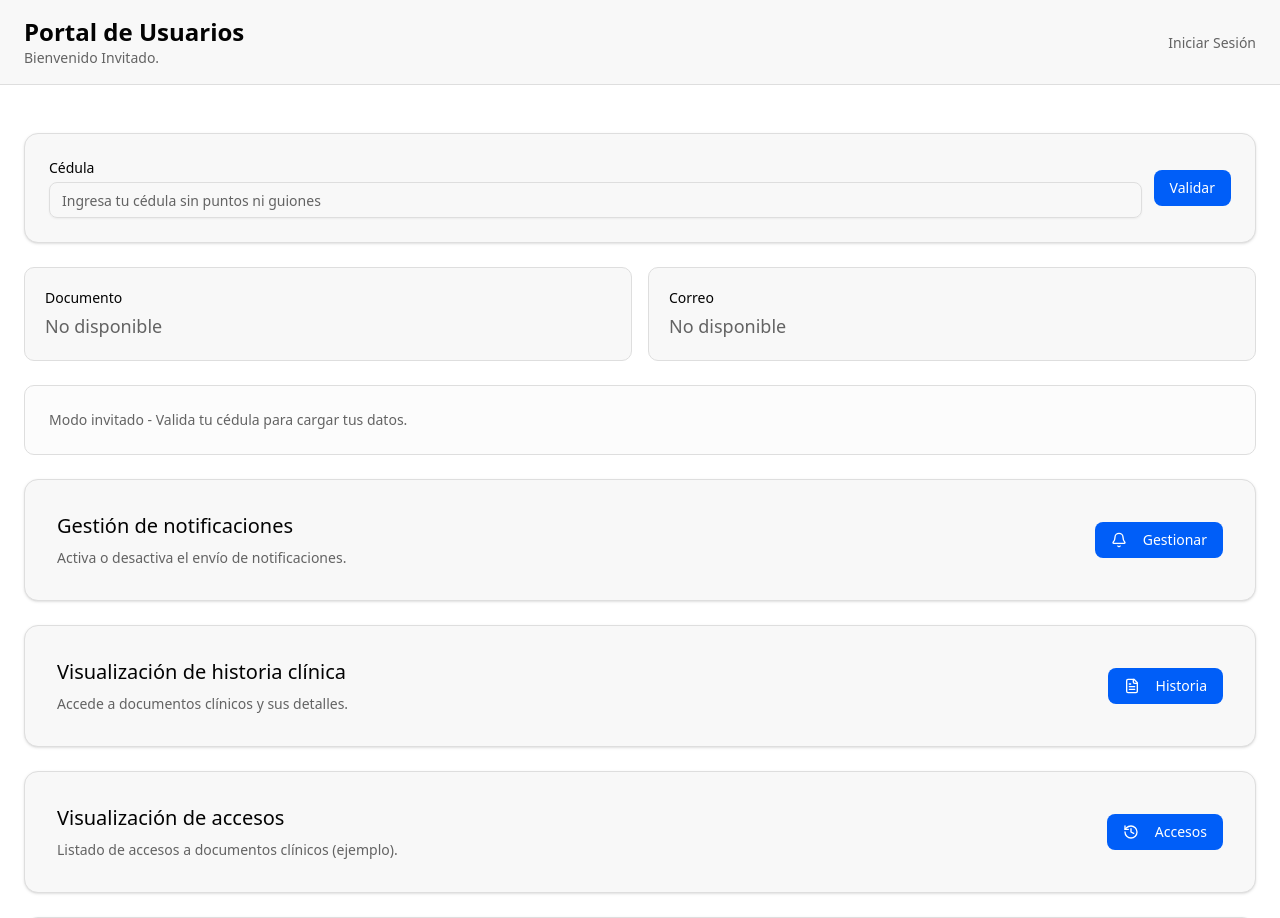
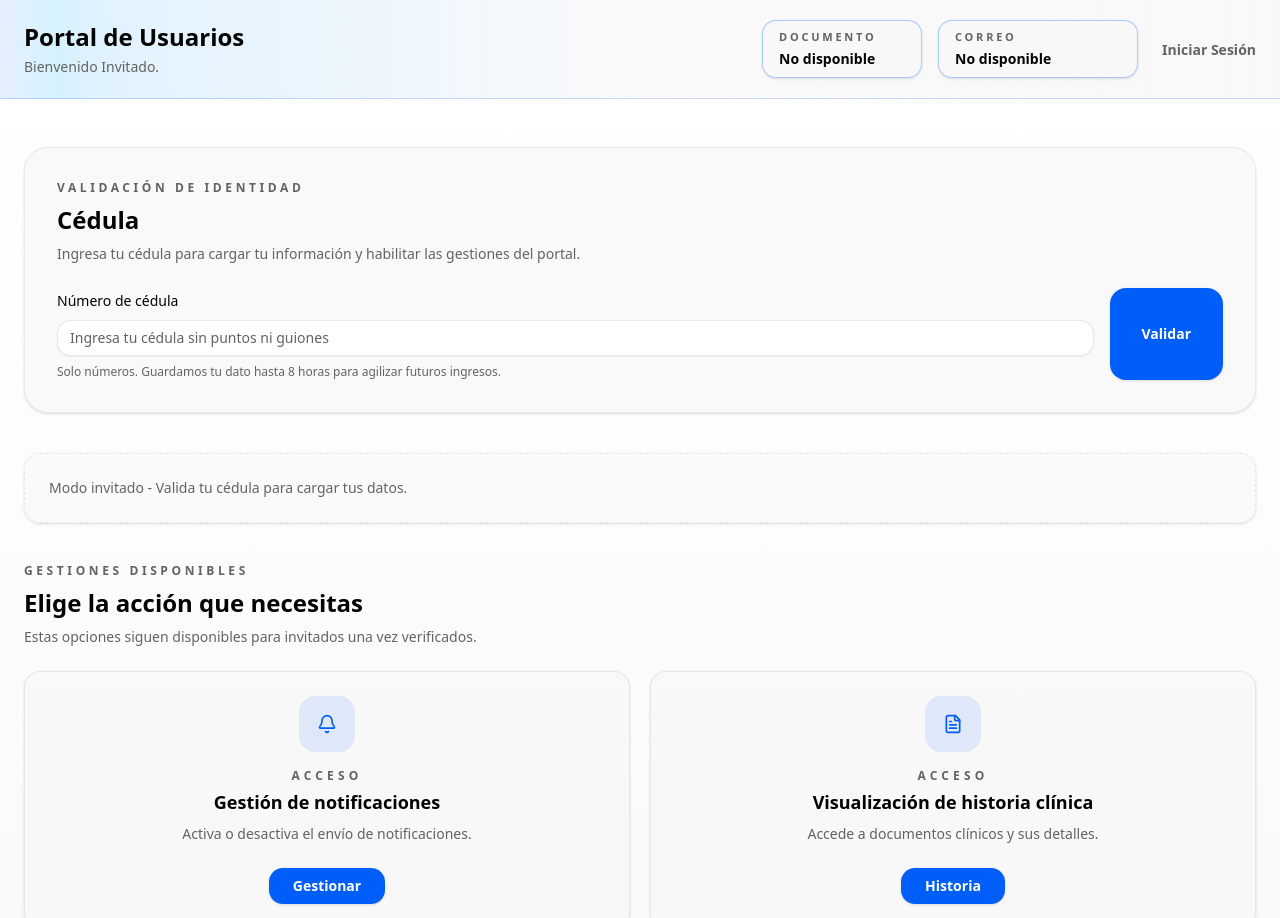
Before and after one commit to JoaquinCampo/portal-usuarios, a Next.js app: page /home in a window 1280 px wide. Shown: the top 918 px of the page. Built offline with nearby package versions, Linux system fonts and the light colour scheme; no server answers.

Commit message:
improve front

```diff
--- a/src/app/_components/app-header.tsx
+++ b/src/app/_components/app-header.tsx
@@ -1,3 +1,5 @@
+"use client";
+
 import type { ReactNode } from "react";
 import Link from "next/link";
 
@@ -6,6 +8,10 @@ interface AppHeaderProps {
   subtitle?: string;
   rightSlot?: ReactNode;
   homeHref?: string;
+  contactInfo?: {
+    document?: string | null;
+    email?: string | null;
+  };
 }
 
 export function AppHeader({
@@ -13,15 +19,19 @@ export function AppHeader({
   subtitle,
   rightSlot,
   homeHref = "/home",
+  contactInfo,
 }: AppHeaderProps) {
+  const documentValue = contactInfo?.document?.trim();
+  const emailValue = contactInfo?.email?.trim();
+
   return (
-    <header className="border-b border-border bg-card">
-      <div className="container mx-auto flex items-center justify-between px-6 py-4">
-        <div>
+    <header className="border-b border-primary/20 bg-gradient-to-r from-primary/10 via-card/80 to-card">
+      <div className="container mx-auto flex flex-col gap-4 px-6 py-5 md:flex-row md:items-center md:justify-between">
+        <div className="space-y-1">
           <h1 className="text-2xl font-semibold text-foreground">
             <Link
               href={homeHref}
-              className="hover:opacity-90 focus-visible:outline-none focus-visible:ring-2 focus-visible:ring-ring rounded-sm"
+              className="rounded-md transition hover:text-primary focus-visible:outline-none focus-visible:ring-2 focus-visible:ring-ring"
             >
               {title}
             </Link>
@@ -30,7 +40,31 @@ export function AppHeader({
             <p className="text-sm text-muted-foreground">{subtitle}</p>
           ) : null}
         </div>
-        {rightSlot ? <div className="shrink-0">{rightSlot}</div> : null}
+
+        <div className="flex flex-col gap-4 md:flex-row md:items-center md:gap-6">
+          {(documentValue || emailValue) && (
+            <div className="flex flex-col gap-3 text-left text-sm sm:flex-row sm:items-center sm:gap-4">
+              {documentValue ? (
+                <div className="min-w-[160px] rounded-xl border border-primary/30 bg-card/90 px-4 py-2 shadow-sm">
+                  <p className="text-[11px] font-semibold uppercase tracking-[0.25em] text-muted-foreground">
+                    Documento
+                  </p>
+                  <p className="mt-1 font-semibold text-foreground">{documentValue}</p>
+                </div>
+              ) : null}
+              {emailValue ? (
+                <div className="min-w-[200px] rounded-xl border border-primary/30 bg-card/90 px-4 py-2 shadow-sm">
+                  <p className="text-[11px] font-semibold uppercase tracking-[0.25em] text-muted-foreground">
+                    Correo
+                  </p>
+                  <p className="mt-1 font-semibold text-foreground break-all">{emailValue}</p>
+                </div>
+              ) : null}
+            </div>
+          )}
+
+          {rightSlot ? <div className="shrink-0 self-start md:self-auto">{rightSlot}</div> : null}
+        </div>
       </div>
     </header>
   );
--- a/src/app/access-policies/page.tsx
+++ b/src/app/access-policies/page.tsx
@@ -70,6 +70,7 @@ export default async function AccessPoliciesPage() {
   const cookieStore = await cookies();
   const guestCi = cookieStore.get(GUEST_CI_COOKIE_NAME)?.value;
   const ci = session?.attributes?.numero_documento ?? session?.healthUser?.id ?? guestCi ?? null;
+  const email = session?.attributes?.email ?? session?.healthUser?.email ?? null;
 
   let clinicPolicies: ClinicAccessPolicy[] = [];
   let healthWorkerPolicies: HealthWorkerAccessPolicy[] = [];
@@ -97,7 +98,11 @@ export default async function AccessPoliciesPage() {
 
   return (
     <div className="min-h-screen bg-background">
-      <AppHeader subtitle="Gestion de politicas de acceso" rightSlot={<SignOutButton />} />
+      <AppHeader
+        subtitle="Gestion de politicas de acceso"
+        contactInfo={{ document: ci ?? undefined, email: email ?? undefined }}
+        rightSlot={<SignOutButton />}
+      />
       <main className="container mx-auto px-6 py-8 space-y-8">
         <section className="space-y-3 rounded-lg border bg-card p-4">
           <h2 className="text-base font-semibold">Configuracion rapida</h2>
--- a/src/app/clinical-history-access/page.tsx
+++ b/src/app/clinical-history-access/page.tsx
@@ -121,11 +121,14 @@ export default function ClinicalHistoryAccessPage() {
     const ln = data?.healthUser?.lastName ?? "";
     return `${fn} ${ln}`.trim();
   }, [data]);
+  const documentValue = data?.healthUser?.ci ?? ci ?? undefined;
+  const emailValue = data?.healthUser?.email ?? undefined;
 
   return (
     <div className="min-h-screen bg-background">
       <AppHeader
         subtitle="Visualizacion de accesos a historia clinica"
+        contactInfo={{ document: documentValue, email: emailValue }}
         rightSlot={<SignOutButton />}
       />
       <main className="container mx-auto px-6 py-8">
--- a/src/app/clinical-history/page.tsx
+++ b/src/app/clinical-history/page.tsx
@@ -1,12 +1,18 @@
 import { AppHeader } from "@/app/_components/app-header";
 import { SignOutButton } from "@/app/_components/sign-out-button";
 import { ClinicalHistorySearch } from "./_components/clinical-history-search";
+import { readSession } from "@/lib/session";
 
-export default function ClinicalHistoryPage() {
+export default async function ClinicalHistoryPage() {
+  const session = await readSession();
+  const documentNumber = session?.attributes?.numero_documento ?? session?.healthUser?.id ?? null;
+  const email = session?.attributes?.email ?? session?.healthUser?.email ?? null;
+
   return (
     <div className="min-h-screen bg-background">
       <AppHeader
         subtitle="Visualizacion de historia clinica"
+        contactInfo={{ document: documentNumber ?? undefined, email: email ?? undefined }}
         rightSlot={<SignOutButton />}
       />
       <main className="container mx-auto px-6 py-8">
--- a/src/app/home/_components/home-guest.tsx
+++ b/src/app/home/_components/home-guest.tsx
@@ -4,7 +4,6 @@ import { useEffect, useMemo, useState } from "react";
 import { Bell, FileText, History, ShieldCheck } from "lucide-react";
 
 import { AppHeader } from "@/app/_components/app-header";
-import { Card } from "@/components/ui/card";
 import { Button } from "@/components/ui/button";
 import { Input } from "@/components/ui/input";
 import { OptionCard } from "../_components/option-card";
@@ -47,6 +46,8 @@ export default function HomeGuest() {
   const clinicInfo = profile?.clinicNames?.length
     ? `Clínicas asociadas: ${profile.clinicNames.join(", ")}`
     : "Modo invitado - Valida tu cédula para cargar tus datos.";
+  const documentInfo = profile?.ci ?? "No disponible";
+  const emailInfo = profile?.email ?? "No disponible";
 
   const onValidate = async (e: React.FormEvent) => {
     e.preventDefault();
@@ -85,59 +86,99 @@ export default function HomeGuest() {
   };
 
   return (
-    <div className="min-h-screen bg-background">
+    <div className="min-h-screen bg-gradient-to-b from-background to-muted/40">
       <AppHeader
         subtitle={subtitle}
-        rightSlot={<a href="/login" className="text-sm text-muted-foreground hover:text-foreground">Iniciar Sesión</a>}
+        contactInfo={{ document: documentInfo, email: emailInfo }}
+        rightSlot={
+          <a
+            href="/login"
+            className="text-sm font-semibold text-muted-foreground transition hover:text-foreground"
+          >
+            Iniciar Sesión
+          </a>
+        }
       />
 
-      <main className="container mx-auto px-6 py-12 space-y-6">
-        <Card className="border-border bg-card p-6">
-          <form className="flex flex-col gap-3 sm:flex-row sm:items-center" onSubmit={onValidate}>
-            <div className="flex-1">
-              <label className="mb-1 block text-sm text-foreground">Cédula</label>
+      <main className="container mx-auto px-6 py-12 space-y-10">
+        <section className="rounded-3xl border border-border/60 bg-card/80 p-8 shadow-sm">
+          <div className="space-y-2">
+            <p className="text-xs font-semibold uppercase tracking-[0.3em] text-muted-foreground">
+              Validación de identidad
+            </p>
+            <h2 className="text-2xl font-semibold text-foreground">Cédula</h2>
+            <p className="text-sm text-muted-foreground">
+              Ingresa tu cédula para cargar tu información y habilitar las gestiones del portal.
+            </p>
+          </div>
+
+          <form
+            className="mt-6 grid gap-4 md:grid-cols-[minmax(0,1fr)_auto]"
+            onSubmit={onValidate}
+          >
+            <div>
+              <label htmlFor="guest-ci" className="text-sm font-medium text-foreground">
+                Número de cédula
+              </label>
               <Input
+                id="guest-ci"
                 value={ci}
                 onChange={(e) => setCi(e.target.value)}
                 placeholder="Ingresa tu cédula sin puntos ni guiones"
                 inputMode="numeric"
                 pattern="[0-9]*"
+                className="mt-2 rounded-xl border-border/70 bg-background"
+                aria-describedby="guest-ci-helper"
               />
+              <p id="guest-ci-helper" className="mt-2 text-xs text-muted-foreground">
+                Solo números. Guardamos tu dato hasta 8 horas para agilizar futuros ingresos.
+              </p>
             </div>
-            <Button type="submit" disabled={state === "loading"}>
+            <Button
+              type="submit"
+              disabled={state === "loading"}
+              className="h-full rounded-2xl px-8 text-sm font-semibold shadow-sm transition hover:shadow-md"
+            >
               {state === "loading" ? "Validando..." : "Validar"}
             </Button>
           </form>
+
           {state === "error" && error ? (
-            <p className="mt-3 text-sm text-destructive">{error}</p>
+            <p className="mt-4 text-sm text-destructive" role="alert">
+              {error}
+            </p>
           ) : null}
           {state === "success" ? (
-            <p className="mt-3 text-sm text-green-600">Datos cargados correctamente.</p>
+            <p className="mt-4 text-sm text-emerald-600" role="status">
+              Datos cargados correctamente.
+            </p>
           ) : null}
-        </Card>
+        </section>
 
-        <div className="grid gap-4 md:grid-cols-2">
-          <div className="rounded-lg border border-border bg-card p-5">
-            <h3 className="text-sm font-medium text-foreground">Documento</h3>
-            <p className="mt-1 text-lg text-muted-foreground">{profile?.ci ?? "No disponible"}</p>
-          </div>
-          <div className="rounded-lg border border-border bg-card p-5">
-            <h3 className="text-sm font-medium text-foreground">Correo</h3>
-            <p className="mt-1 text-lg text-muted-foreground break-all">{profile?.email ?? "No disponible"}</p>
-          </div>
+        <section className="rounded-2xl border border-dashed border-border/70 bg-card/40 p-6 text-sm text-muted-foreground shadow-sm">
+          <p>{clinicInfo}</p>
+        </section>
+
+        <section className="space-y-6">
+          <div className="space-y-2">
+            <p className="text-xs font-semibold uppercase tracking-[0.3em] text-muted-foreground">
+              Gestiones disponibles
+            </p>
+            <h2 className="text-2xl font-semibold text-foreground">
+              Elige la acción que necesitas
+            </h2>
+            <p className="text-sm text-muted-foreground">
+              Estas opciones siguen disponibles para invitados una vez verificados.
+            </p>
           </div>
 
-        <div className="rounded-lg border border-border bg-card/40 p-6 text-sm text-muted-foreground">
-          <p>{clinicInfo}</p>
-        </div>
-
-        <div className="grid grid-cols-1 gap-6">
+          <div className="grid gap-5 md:grid-cols-2">
             <OptionCard
               title="Gestión de notificaciones"
               description="Activa o desactiva el envío de notificaciones."
               href="/notifications"
               ctaLabel="Gestionar"
-            icon={<Bell className="h-4 w-4" />}
+              icon={<Bell className="h-5 w-5" />}
             />
 
             <OptionCard
@@ -145,7 +186,7 @@ export default function HomeGuest() {
               description="Accede a documentos clínicos y sus detalles."
               href="/clinical-history"
               ctaLabel="Historia"
-            icon={<FileText className="h-4 w-4" />}
+              icon={<FileText className="h-5 w-5" />}
             />
 
             <OptionCard
@@ -153,7 +194,7 @@ export default function HomeGuest() {
               description="Listado de accesos a documentos clínicos (ejemplo)."
               href="/clinical-history-access"
               ctaLabel="Accesos"
-            icon={<History className="h-4 w-4" />}
+              icon={<History className="h-5 w-5" />}
             />
 
             <OptionCard
@@ -161,9 +202,10 @@ export default function HomeGuest() {
               description="Gestiona las políticas de acceso a la historia clínica."
               href="/access-policies"
               ctaLabel="Ver políticas"
-            icon={<ShieldCheck className="h-4 w-4" />}
+              icon={<ShieldCheck className="h-5 w-5" />}
             />
           </div>
+        </section>
       </main>
     </div>
   );
--- a/src/app/home/_components/option-card.tsx
+++ b/src/app/home/_components/option-card.tsx
@@ -19,15 +19,27 @@ export function OptionCard({
   icon,
 }: OptionCardProps) {
   return (
-    <Card className="border-border bg-card p-8">
-      <div className="flex flex-col items-start gap-6 md:flex-row md:items-center md:justify-between">
-        <div>
-          <h3 className="text-xl font-medium text-foreground">{title}</h3>
-          <p className="mt-2 text-sm text-muted-foreground">{description}</p>
+    <Card className="group relative h-full overflow-hidden rounded-2xl border border-border/70 bg-card/80 p-6 shadow-sm transition hover:-translate-y-0.5 hover:border-border hover:shadow-lg">
+      <div className="flex h-full flex-col items-center justify-between gap-6 text-center">
+        <div className="space-y-4">
+          {icon ? (
+            <span className="inline-flex h-14 w-14 items-center justify-center rounded-2xl bg-primary/10 text-primary">
+              {icon}
+            </span>
+          ) : null}
+          <div>
+            <p className="text-xs font-semibold uppercase tracking-[0.35em] text-muted-foreground">
+              Acceso
+            </p>
+            <h3 className="mt-1 text-lg font-semibold text-foreground">{title}</h3>
+            <p className="mt-2 text-sm text-muted-foreground">{description}</p>
+          </div>
         </div>
-        <Button asChild>
-          <Link href={href} className="inline-flex items-center">
-            {icon ? <span className="mr-2 inline-flex h-4 w-4 items-center justify-center">{icon}</span> : null}
+        <Button
+          asChild
+          className="w-full rounded-xl px-6 py-2 text-sm font-semibold shadow-sm transition group-hover:bg-primary/90 md:w-auto"
+        >
+          <Link href={href} className="inline-flex items-center justify-center gap-2">
             {ctaLabel}
           </Link>
         </Button>
--- a/src/app/home/page.tsx
+++ b/src/app/home/page.tsx
@@ -21,61 +21,88 @@ export default async function HomePage() {
 
 
   return (
-    <div className="min-h-screen bg-background">
-      <AppHeader subtitle={subtitle} rightSlot={session ? <SignOutButton /> : <a href="/login" className="text-sm text-muted-foreground hover:text-foreground">Iniciar Sesión</a>} />
+    <div className="min-h-screen bg-gradient-to-b from-background to-muted/40">
+      <AppHeader
+        subtitle={subtitle}
+        contactInfo={{ document: documentNumber, email }}
+        rightSlot={
+          session ? (
+            <SignOutButton />
+          ) : (
+            <a
+              href="/login"
+              className="text-sm font-semibold text-muted-foreground transition hover:text-foreground"
+            >
+              Iniciar Sesión
+            </a>
+          )
+        }
+      />
 
-      <main className="container mx-auto px-6 py-12 space-y-6">
-        <div className="rounded-lg border border-border bg-card/40 p-6 text-sm text-muted-foreground">
-          <p>
-            Acceso autorizado para la clinica {session.clinic.name}. Decision:
-            {` ${session.access.source} - ${session.access.message}`}
+      <main className="container mx-auto px-6 py-12 space-y-10">
+        <section className="rounded-3xl border border-border/60 bg-card/70 p-8 shadow-sm">
+          <p className="text-xs font-semibold uppercase tracking-[0.3em] text-muted-foreground">
+            Acceso autorizado
+          </p>
+          <div className="mt-4 flex flex-col gap-2 md:flex-row md:items-center md:justify-between">
+            <div>
+              <h2 className="text-2xl font-semibold text-foreground">
+                Clínica {session.clinic.name}
+              </h2>
+              <p className="mt-1 text-sm text-muted-foreground">
+                {session.access.source} · {session.access.message}
+              </p>
+            </div>
+          </div>
+        </section>
+
+        <section className="space-y-6">
+          <div className="space-y-2">
+            <p className="text-xs font-semibold uppercase tracking-[0.3em] text-muted-foreground">
+              Gestiones disponibles
+            </p>
+            <h2 className="text-2xl font-semibold text-foreground">
+              Controla tus notificaciones y accesos
+            </h2>
+            <p className="text-sm text-muted-foreground">
+              Accede rápidamente a las funciones clave del portal.
             </p>
           </div>
 
-        <div className="grid gap-4 md:grid-cols-2">
-          <div className="rounded-lg border border-border bg-card p-5">
-            <h3 className="text-sm font-medium text-foreground">Documento</h3>
-            <p className="mt-1 text-lg text-muted-foreground">{documentNumber}</p>
-          </div>
-          <div className="rounded-lg border border-border bg-card p-5">
-            <h3 className="text-sm font-medium text-foreground">Correo</h3>
-            <p className="mt-1 text-lg text-muted-foreground break-all">{email}</p>
-          </div>
-        </div>
-
-        <div className="grid grid-cols-1 gap-6">
+          <div className="grid gap-5 md:grid-cols-2">
             <OptionCard
-            title="Gestion de notificaciones"
-            description="Activa o desactiva el envio de notificaciones."
+              title="Gestión de notificaciones"
+              description="Activa o desactiva el envío de notificaciones."
               href="/notifications"
               ctaLabel="Gestionar"
-            icon={<Bell className="h-4 w-4" />}
+              icon={<Bell className="h-5 w-5" />}
             />
 
             <OptionCard
-            title="Visualizacion de historia clinica"
-            description="Accede a documentos clinicos y sus detalles."
+              title="Visualización de historia clínica"
+              description="Accede a documentos clínicos y sus detalles."
               href="/clinical-history"
               ctaLabel="Historia"
-            icon={<FileText className="h-4 w-4" />}
+              icon={<FileText className="h-5 w-5" />}
             />
 
             <OptionCard
-            title="Visualizacion de accesos"
-            description="Listado de accesos a documentos clinicos (ejemplo)."
+              title="Visualización de accesos"
+              description="Listado de accesos a documentos clínicos (ejemplo)."
               href="/clinical-history-access"
               ctaLabel="Accesos"
-            icon={<History className="h-4 w-4" />}
+              icon={<History className="h-5 w-5" />}
             />
 
             <OptionCard
-            title="Politicas de acceso"
-            description="Revisa y resuelve solicitudes de acceso a la historia clinica."
+              title="Políticas de acceso"
+              description="Revisa y resuelve solicitudes de acceso a la historia clínica."
               href="/access-policies"
-            ctaLabel="Ver politicas"
-            icon={<ShieldCheck className="h-4 w-4" />}
+              ctaLabel="Ver políticas"
+              icon={<ShieldCheck className="h-5 w-5" />}
             />
           </div>
+        </section>
       </main>
     </div>
   );
--- a/src/app/notifications/page.tsx
+++ b/src/app/notifications/page.tsx
@@ -8,11 +8,13 @@ export default async function NotificationsPage() {
   const session = await readSession();
   const documentNumber =
     session?.attributes?.numero_documento ?? session?.healthUser?.id ?? null;
+  const email = session?.attributes?.email ?? session?.healthUser?.email ?? null;
 
   return (
     <div className="min-h-screen bg-background">
       <AppHeader
         subtitle="Gestion de notificaciones"
+        contactInfo={{ document: documentNumber ?? undefined, email: email ?? undefined }}
         rightSlot={
           session ? (
             <SignOutButton />
```
Lines whose indentation alone changed are shown as unchanged.
